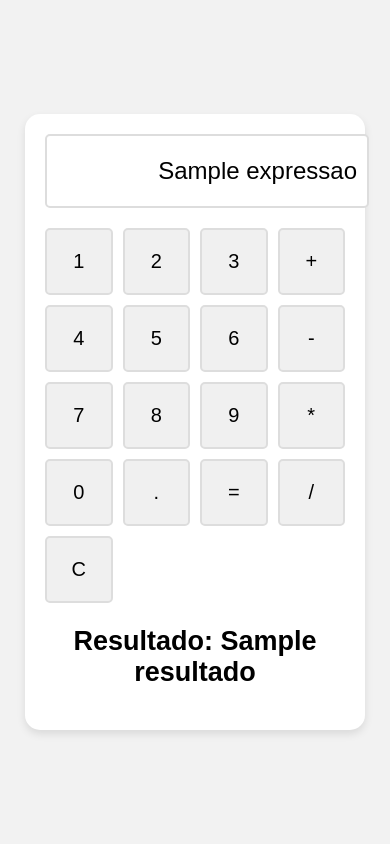
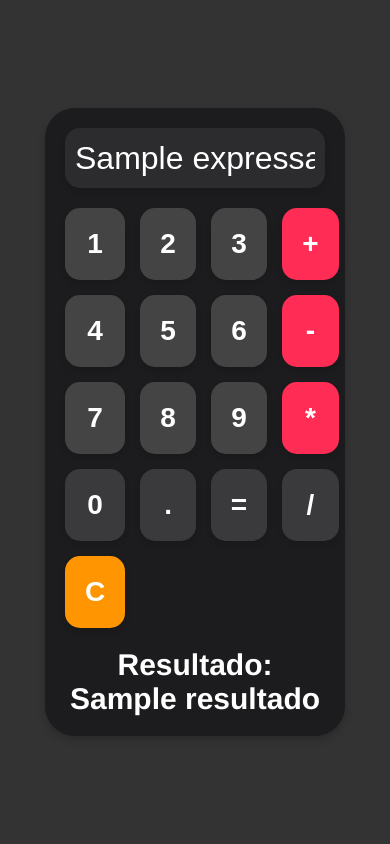
Before and after one commit to DeveloperBruNao/projeto-calculadora, a Flask app: template calculadora_chat/templates/index.html in a window 390 px wide. Run offline with Flask 3, Linux system fonts and the light colour scheme; the template is opened without the code that fills it: most values are stand-ins (such as "Sample title", 1, 10 or a date in 2020).

Commit message:
Implementa novo layout e cores da calculadora com tema iPhone (preto e laranja)

```diff
--- a/calculadora_chat/static/style.css
+++ b/calculadora_chat/static/style.css
@@ -1,6 +1,12 @@
+* {
+    margin: 0;
+    padding: 0;
+    box-sizing: border-box;
+}
+
 body {
-    font-family: 'Arial', sans-serif;
-    background-color: #f2f2f2;
+    font-family: 'Helvetica Neue', sans-serif;
+    background-color: #333;
     display: flex;
     justify-content: center;
     align-items: center;
@@ -9,50 +15,105 @@ body {
 }
 
 .calculator {
-    background-color: #fff;
+    background-color: #1c1c1e;
     padding: 20px;
-    border-radius: 15px;
-    box-shadow: 0px 4px 8px rgba(0, 0, 0, 0.1);
+    border-radius: 30px;
     width: 300px;
+    box-shadow: 0 4px 8px rgba(0, 0, 0, 0.2);
     text-align: center;
 }
 
+
 input#display {
     width: 100%;
-    height: 50px;
-    font-size: 24px;
+    height: 60px;
+    font-size: 32px;
     text-align: right;
     padding: 10px;
     margin-bottom: 20px;
-    border: 2px solid #ddd;
-    border-radius: 5px;
+    border: none;
+    border-radius: 15px;
+    background-color: #2c2c2e;
+    color: white;
+    box-shadow: 0 4px 6px rgba(0, 0, 0, 0.1);
 }
 
 .buttons {
     display: grid;
     grid-template-columns: repeat(4, 1fr);
-    gap: 10px;
+    gap: 15px;
 }
 
 button.btn {
     padding: 20px;
-    font-size: 20px;
-    background-color: #f0f0f0;
-    border: 2px solid #ddd;
-    border-radius: 5px;
+    font-size: 28px;
+    background-color: #3a3a3c;
+    border: none;
+    border-radius: 15px;
+    color: white;
+    box-shadow: 0 4px 6px rgba(0, 0, 0, 0.1);
     cursor: pointer;
-    transition: background-color 0.3s;
-}
-
-button.btn:hover {
-    background-color: #e0e0e0;
+    transition: background-color 0.3s ease, transform 0.1s ease;
 }
 
 button.btn:active {
-    background-color: #ccc;
+    transform: scale(0.95);
+    background-color: #555;
+}
+
+
+button.btn:last-child {
+    background-color: #ff9500;
+    color: white;
+}
+
+button.btn:last-child:active {
+    background-color: #e68900;
+}
+
+button.btn:nth-child(4),
+button.btn:nth-child(8),
+button.btn:nth-child(12) {
+    background-color: #ff2d55;
+    color: white;
+}
+
+button.btn:nth-child(4):active,
+button.btn:nth-child(8):active,
+button.btn:nth-child(12):active {
+    background-color: #e10032;
+}
+
+button.btn:nth-child(1),
+button.btn:nth-child(2),
+button.btn:nth-child(3),
+button.btn:nth-child(5),
+button.btn:nth-child(6),
+button.btn:nth-child(7),
+button.btn:nth-child(9),
+button.btn:nth-child(10),
+button.btn:nth-child(11) {
+    background-color: #444;
+}
+
+button.btn:nth-child(1):active,
+button.btn:nth-child(2):active,
+button.btn:nth-child(3):active,
+button.btn:nth-child(5):active,
+button.btn:nth-child(6):active,
+button.btn:nth-child(7):active,
+button.btn:nth-child(9):active,
+button.btn:nth-child(10):active,
+button.btn:nth-child(11):active {
+    background-color: #333;
+}
+
+button.btn {
+    font-weight: bold;
 }
 
 .result {
     margin-top: 20px;
-    font-size: 18px;
+    font-size: 20px;
+    color: white;
 }
```
